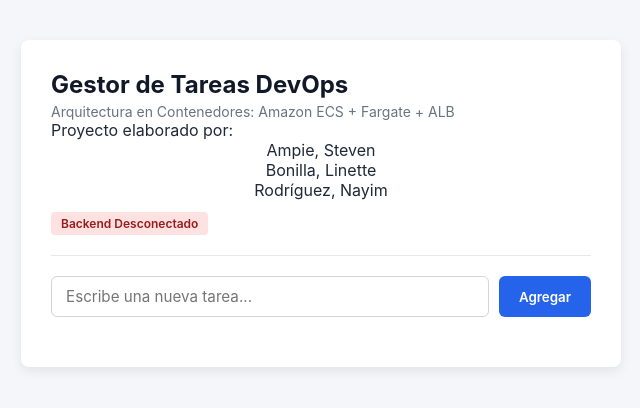
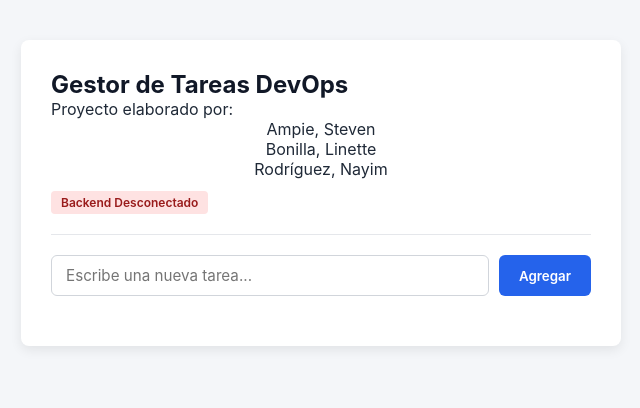
Before and after one commit to StevenAmpie/proyecto-final-devops, a plain HTML site: page aplicacion/frontend/public/index.html in a window 1280 px wide. Shown: the whole page, without its empty margins (319-959 px from the left). Drawn offline with Linux system fonts and the light colour scheme; no server answers.

Commit message:
feat: new change

```diff
--- a/aplicacion/frontend/public/index.html
+++ b/aplicacion/frontend/public/index.html
@@ -10,7 +10,6 @@
   <div class="container">
     <header>
       <h1>Gestor de Tareas DevOps</h1>
-      <p class="subtitle">Arquitectura en Contenedores: Amazon ECS + Fargate + ALB</p>
       <p>Proyecto elaborado por:</p>
       <div style="display: flex; flex-direction:column; justify-content:center; align-items:center;">
         <p>Ampie, Steven</p>
```
